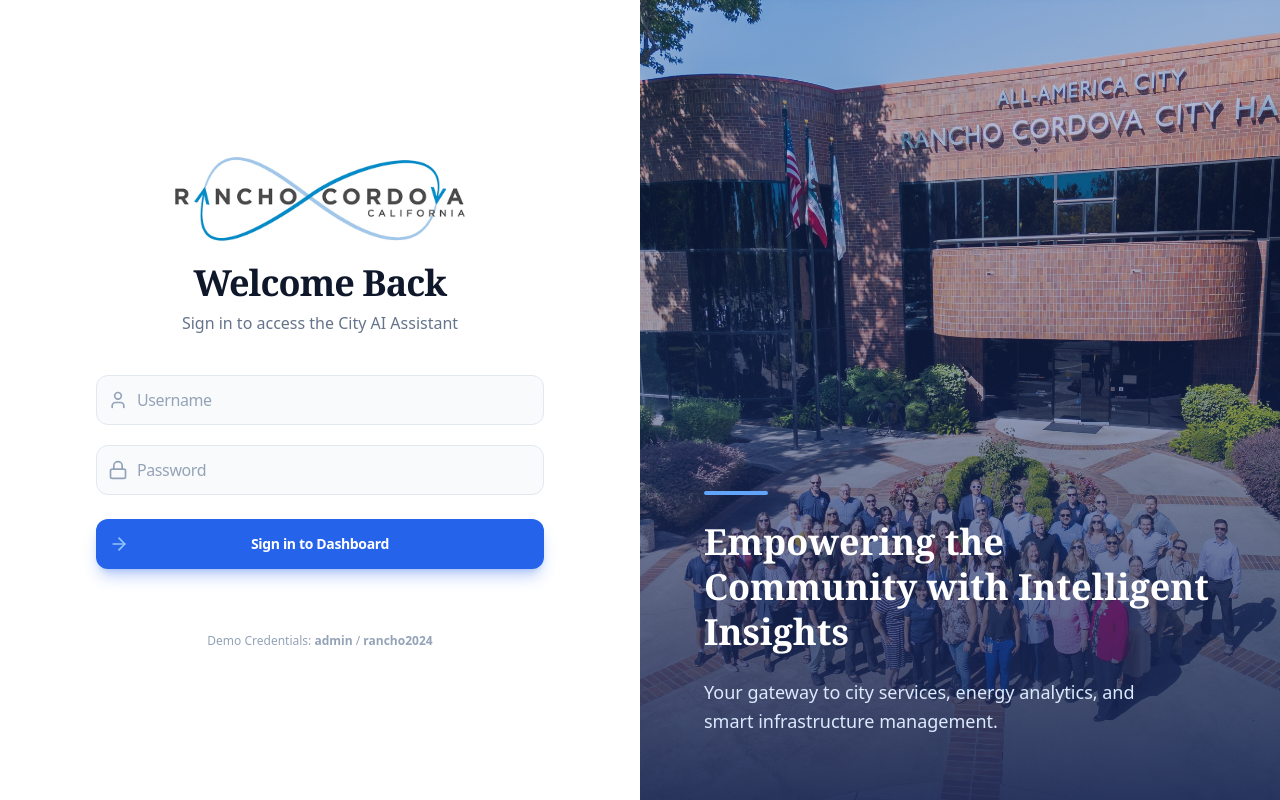
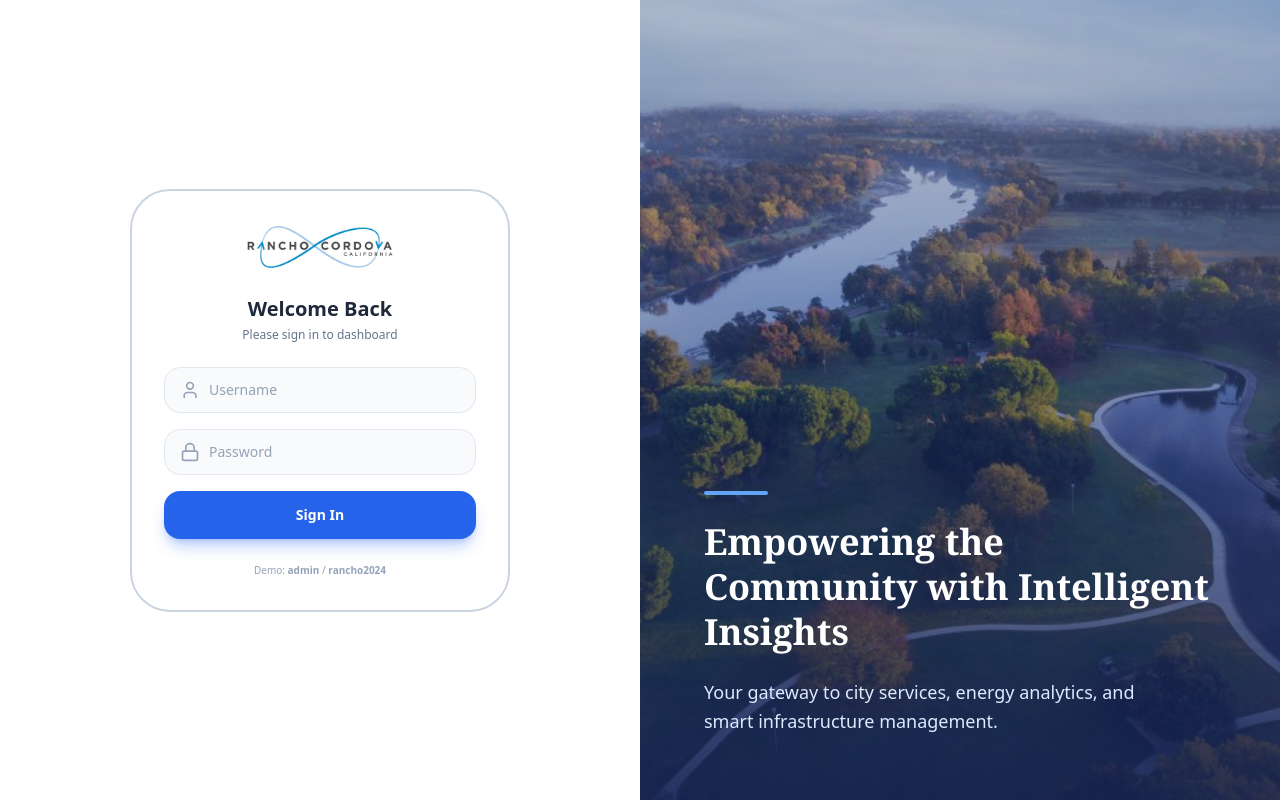
Before and after one commit to Ruthwik2610/Rancho_Cordova-AI, a Next.js app: page /login in a window 1280 px wide. Built offline with nearby package versions, Linux system fonts and the light colour scheme.

Commit message:
Refactor login authentication and UI components
Refactor login logic to use sessionStorage instead of localStorage for authentication. Update routing and UI elements for improved user experience.

```diff
--- a/app/login/page.tsx
+++ b/app/login/page.tsx
@@ -4,7 +4,7 @@
 import { useState } from 'react';
 import { useRouter } from 'next/navigation';
 import Image from 'next/image';
-import { Lock, User, ArrowRight, Loader2 } from 'lucide-react';
+import { User, Lock, Loader2, AlertCircle } from 'lucide-react';
 
 export default function LoginPage() {
   const router = useRouter();
@@ -18,15 +18,12 @@
     setError('');
     setLoading(true);
 
+    // Simulate login delay
     await new Promise(resolve => setTimeout(resolve, 1500));
 
     if (username === 'admin' && password === 'rancho2024') {
-      // CHANGED: Use sessionStorage instead of localStorage
-      // This clears when the browser is closed
       sessionStorage.setItem('isAuthenticated', 'true');
-
-      // Redirect to agent selection page instead of directly to chat
-      router.push('/select-agent');
+      router.push('/');
     } else {
       setError('Invalid username or password');
       setLoading(false);
@@ -34,104 +31,108 @@
   };
 
   return (
-    <div className="min-h-screen flex w-full bg-white selection:bg-blue-100 selection:text-blue-900">
-      {/* Left Side - Login Form */}
-      <div className="w-full lg:w-1/2 flex items-center justify-center p-8 lg:p-12 relative overflow-hidden">
-        <div className="absolute top-0 left-0 w-full h-full bg-gradient-to-br from-blue-50 to-white -z-10" />
-        <Image
-          src="/static/reactanglehalf.png"
-          alt="Decoration"
-          width={600}
-          height={600}
-          className="absolute top-[-20%] left-[-10%] opacity-10 blur-3xl -z-10"
-        />
+    <div className="min-h-screen w-full flex bg-white">
 
-        <div className="w-full max-w-md space-y-10">
-          <div className="text-center space-y-4">
-            <div className="relative w-80 h-24 mx-auto">
+      {/* --- LEFT SIDE: THE BORDERED BUBBLE FORM --- */}
+      <div className="w-full lg:w-1/2 flex items-center justify-center p-6">
+
+        {/* THE BUBBLE CARD (No Background, Just Border) */}
+        <div className="
+          w-full max-w-[380px]
+          bg-transparent             /* No background color */
+          p-8                        /* Spacing */
+          rounded-[2.5rem]           /* Bubble Shape */
+          border-2 border-slate-300  /* The Silver Border */
+          flex flex-col items-center gap-6
+        ">
+
+          {/* Logo */}
+          <div className="relative w-44 h-12">
             <Image
               src="/static/images.png"
-                alt="City of Rancho Cordova"
+              alt="Logo"
               fill
               className="object-contain"
               priority
             />
           </div>
 
-            <div className="space-y-2">
-              <h1 className="text-4xl font-serif font-bold tracking-tight text-slate-900">
-                Welcome Back
-              </h1>
-              <p className="text-slate-500 font-sans">
-                Sign in to access the City AI Assistant
-              </p>
+          {/* Title */}
+          <div className="text-center">
+            <h1 className="text-xl font-bold text-slate-800">Welcome Back</h1>
+            <p className="text-xs text-slate-500 mt-1 font-medium">Please sign in to dashboard</p>
+          </div>
+
+          {/* Form */}
+          <form onSubmit={handleLogin} className="w-full space-y-4">
+
+            {/* Username */}
+            <div className="space-y-1">
+              <div className="relative group">
+                <div className="absolute inset-y-0 left-0 pl-4 flex items-center pointer-events-none">
+                  <User className="h-5 w-5 text-slate-400 group-focus-within:text-blue-600 transition-colors" />
+                </div>
+                <input
+                  type="text"
+                  value={username}
+                  onChange={(e) => setUsername(e.target.value)}
+                  className="block w-full pl-11 pr-4 py-3 bg-slate-50 border border-slate-200 rounded-2xl text-sm text-slate-800 placeholder-slate-400 focus:outline-none focus:ring-2 focus:ring-blue-500/20 focus:border-blue-500 transition-all"
+                  placeholder="Username"
+                  required
+                />
               </div>
             </div>
 
-          <form onSubmit={handleLogin} className="mt-8 space-y-6">
+            {/* Password */}
+            <div className="space-y-1">
+              <div className="relative group">
+                <div className="absolute inset-y-0 left-0 pl-4 flex items-center pointer-events-none">
+                  <Lock className="h-5 w-5 text-slate-400 group-focus-within:text-blue-600 transition-colors" />
+                </div>
+                <input
+                  type="password"
+                  value={password}
+                  onChange={(e) => setPassword(e.target.value)}
+                  className="block w-full pl-11 pr-4 py-3 bg-slate-50 border border-slate-200 rounded-2xl text-sm text-slate-800 placeholder-slate-400 focus:outline-none focus:ring-2 focus:ring-blue-500/20 focus:border-blue-500 transition-all"
+                  placeholder="Password"
+                  required
+                />
+              </div>
+            </div>
+
+            {/* Error Message */}
             {error && (
-              <div className="p-4 rounded-lg bg-red-50 text-red-600 text-sm font-medium flex items-center gap-2 animate-in fade-in slide-in-from-top-2">
-                <div className="w-1 h-4 bg-red-500 rounded-full" />
+              <div className="flex items-center gap-2 p-3 bg-red-50 border border-red-100 text-red-600 text-xs rounded-xl animate-in fade-in slide-in-from-top-1 font-medium">
+                <AlertCircle className="w-4 h-4 shrink-0" />
                 {error}
               </div>
             )}
 
-            <div className="space-y-5">
-              <div className="relative group">
-                <div className="absolute inset-y-0 left-0 pl-3 flex items-center pointer-events-none text-slate-400 group-focus-within:text-blue-600 transition-colors">
-                  <User className="h-5 w-5" />
-                </div>
-                <input
-                  type="text"
-                  required
-                  className="block w-full pl-10 pr-3 py-3 border border-slate-200 rounded-xl text-slate-900 placeholder-slate-400 focus:outline-none focus:ring-2 focus:ring-blue-500/20 focus:border-blue-500 transition-all bg-slate-50 focus:bg-white font-sans tracking-tight"
-                  placeholder="Username"
-                  value={username}
-                  onChange={(e) => setUsername(e.target.value)}
-                />
-              </div>
-
-              <div className="relative group">
-                <div className="absolute inset-y-0 left-0 pl-3 flex items-center pointer-events-none text-slate-400 group-focus-within:text-blue-600 transition-colors">
-                  <Lock className="h-5 w-5" />
-                </div>
-                <input
-                  type="password"
-                  required
-                  className="block w-full pl-10 pr-3 py-3 border border-slate-200 rounded-xl text-slate-900 placeholder-slate-400 focus:outline-none focus:ring-2 focus:ring-blue-500/20 focus:border-blue-500 transition-all bg-slate-50 focus:bg-white font-sans tracking-tight"
-                  placeholder="Password"
-                  value={password}
-                  onChange={(e) => setPassword(e.target.value)}
-                />
-              </div>
-            </div>
-
+            {/* Button */}
             <button
               type="submit"
               disabled={loading}
-              className="group relative w-full flex justify-center py-3.5 px-4 border border-transparent text-sm font-semibold rounded-xl text-white bg-blue-600 hover:bg-blue-700 focus:outline-none focus:ring-2 focus:ring-offset-2 focus:ring-blue-500 disabled:opacity-70 disabled:cursor-not-allowed transition-all shadow-lg shadow-blue-600/30 hover:shadow-blue-600/40 font-sans tracking-tight"
+              className="w-full flex items-center justify-center py-3.5 px-4 bg-blue-600 hover:bg-blue-700 text-white text-sm font-bold rounded-2xl shadow-lg shadow-blue-600/30 transition-all hover:scale-[1.02] active:scale-[0.98] disabled:opacity-70 disabled:cursor-not-allowed mt-2"
             >
-              <span className="absolute left-0 inset-y-0 flex items-center pl-3">
               {loading ? (
-                  <Loader2 className="h-5 w-5 text-blue-300 animate-spin" />
+                <Loader2 className="animate-spin h-5 w-5" />
               ) : (
-                  <ArrowRight className="h-5 w-5 text-blue-300 group-hover:translate-x-1 transition-transform" />
+                'Sign In'
               )}
-              </span>
-              {loading ? 'Authenticating...' : 'Sign in to Dashboard'}
             </button>
           </form>
 
-          <div className="pt-6 text-center text-xs text-slate-400 font-sans">
-            <p>Demo Credentials: <strong>admin</strong> / <strong>rancho2024</strong></p>
+          {/* Footer Text */}
+          <div className="text-center text-[10px] text-slate-400 font-sans">
+            <p>Demo: <strong>admin</strong> / <strong>rancho2024</strong></p>
           </div>
         </div>
       </div>
 
-      {/* Right Side - Hero Image */}
+      {/* --- RIGHT SIDE: HERO IMAGE --- */}
       <div className="hidden lg:block lg:w-1/2 relative bg-slate-900">
         <Image
-          src="/static/login_1.jpg"
+          src="/static/image_a8ecc8.jpg"
           alt="Rancho Cordova Landscape"
           fill
           className="object-cover opacity-90"
@@ -149,6 +150,7 @@
           </p>
         </div>
       </div>
+
     </div>
   );
 }
```
Lines whose indentation alone changed are shown as unchanged.
